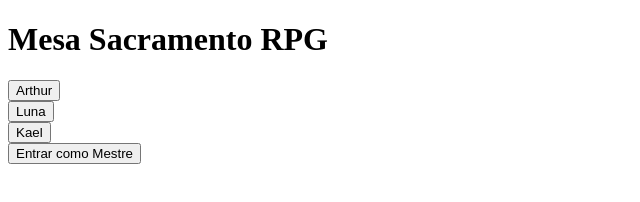
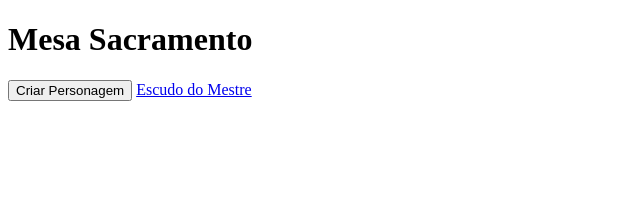
Before and after one commit to RyanMK-C/sacramento-mesaonline, a website: page public/index.html in a window 1280 px wide. Shown: the whole page, without its empty margins (0-640 px from the left). Drawn offline with nearby package versions, Linux system fonts and the light colour scheme.

Commit message:
Refactor index.html structure and update content

```diff
--- a/public/index.html
+++ b/public/index.html
@@ -1,44 +1,22 @@
 <!DOCTYPE html>
 <html>
 <head>
-<title>Mesa RPG</title>
+<meta charset="UTF-8">
+<title>Mesa Sacramento</title>
+<link rel="stylesheet" href="css/style.css">
 </head>
 
 <body>
 
-<h1>Mesa Sacramento RPG</h1>
+<h1>Mesa Sacramento</h1>
 
-<div id="players"></div>
+<button id="criar">Criar Personagem</button>
+<a href="mestre.html">Escudo do Mestre</a>
 
-<button onclick="window.location='mestre.html'">
-Entrar como Mestre
-</button>
+<div id="lista"></div>
 
-<script>
-
-const players = ["Arthur","Luna","Kael"]
-
-const container = document.getElementById("players")
-
-players.forEach(p => {
-
-const div = document.createElement("div")
-
-div.innerHTML = `
-<button onclick="openFicha('${p}')">
-${p}
-</button>
-`
-
-container.appendChild(div)
-
-})
-
-function openFicha(nome){
-window.location = "ficha.html?player=" + nome
-}
-
-</script>
+<script src="/socket.io/socket.io.js"></script>
+<script src="js/mesa.js"></script>
 
 </body>
 </html>
```
